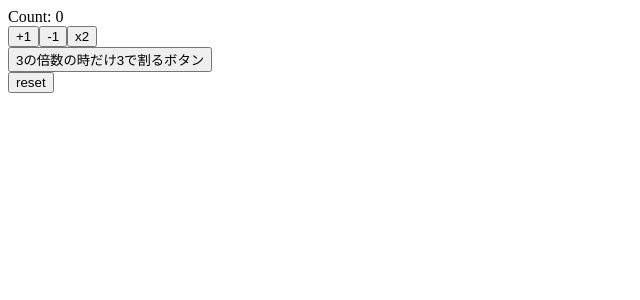
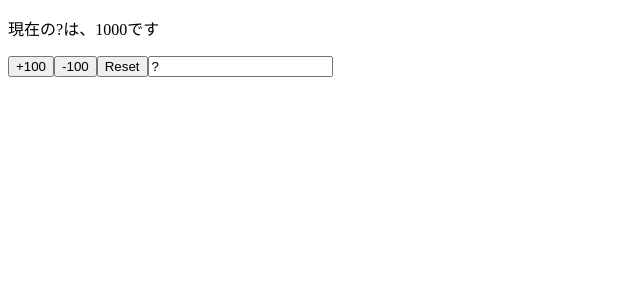
Before and after one commit to oneoneniaoniao/react-hooks-101, a React (Create React App) app: page / in a window 1280 px wide. Shown: the top 300 px of the page, without its empty margins (0-640 px from the left). Built offline with nearby package versions, Linux system fonts and the light colour scheme.

Commit message:
impliment component using multiple states

```diff
--- a/src/App.js
+++ b/src/App.js
@@ -1,26 +1,24 @@
-import React, {useState} from 'react'
+import React, { useState } from "react";
 
-const App = () => {
-  const [count, setCount] = useState(0)
-  const increment = ()=>setCount(count+1)
-  const multipleOfThree = ()=>setCount(previousCount=>{
-    return previousCount%3 === 0 ? previousCount/3 : previousCount
-  })
-
+const App = (props) => {
+  const [name, setName] = useState(props.name);
+  const [price, setPrice] = useState(props.price);
+  const reset = () => {
+    setPrice(props.price)
+    setName(props.name)
+  }
   return (
     <>
-    <div>Count: {count}</div>
-    <button onClick={increment}>+1</button>
-    <button onClick={()=>setCount(previousCount=>previousCount-1)}>-1</button>
-    <button onClick={()=>setCount(previousCount=>previousCount*2)}>x2</button>
-    <div>
-    <button onClick={multipleOfThree}>3の倍数の時だけ3で割るボタン</button>
-    </div>
-    <div>
-    <button onClick={()=>setCount(0)}>reset</button>
-    </div>
+      <p>
+        現在の{name}は、{price}です
+      </p>
+      <button onClick={() => setPrice(price + 100)}>+100</button>
+      <button onClick={() => setPrice(price - 100)}>-100</button>
+      <button onClick={reset}>Reset</button>
+      <input value={name} onChange={(e) => setName(e.target.value)} />
     </>
   );
-}
+};
 
+App.defaultProps = { name: "?", price: 1000 };
 export default App;
```
